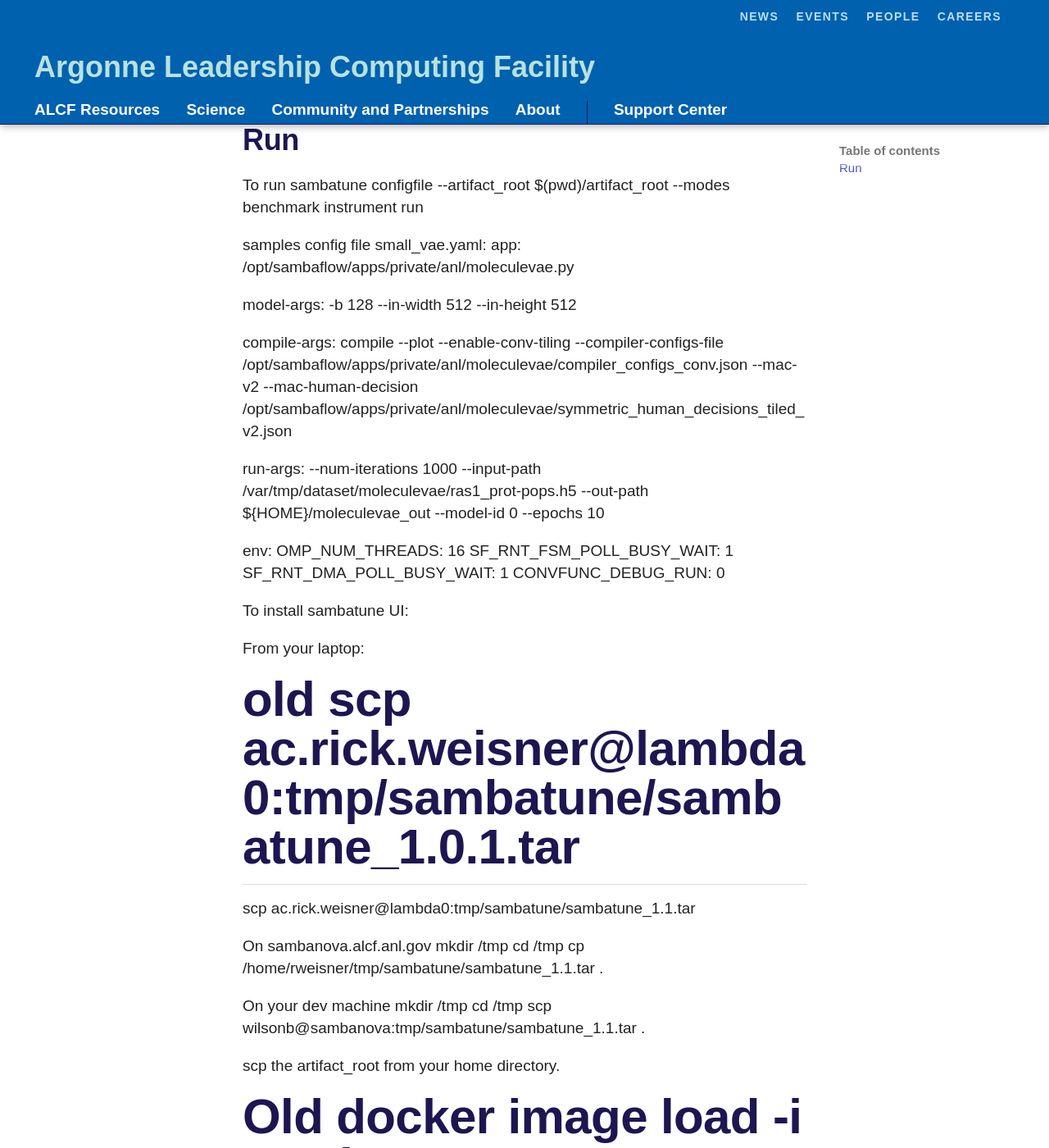
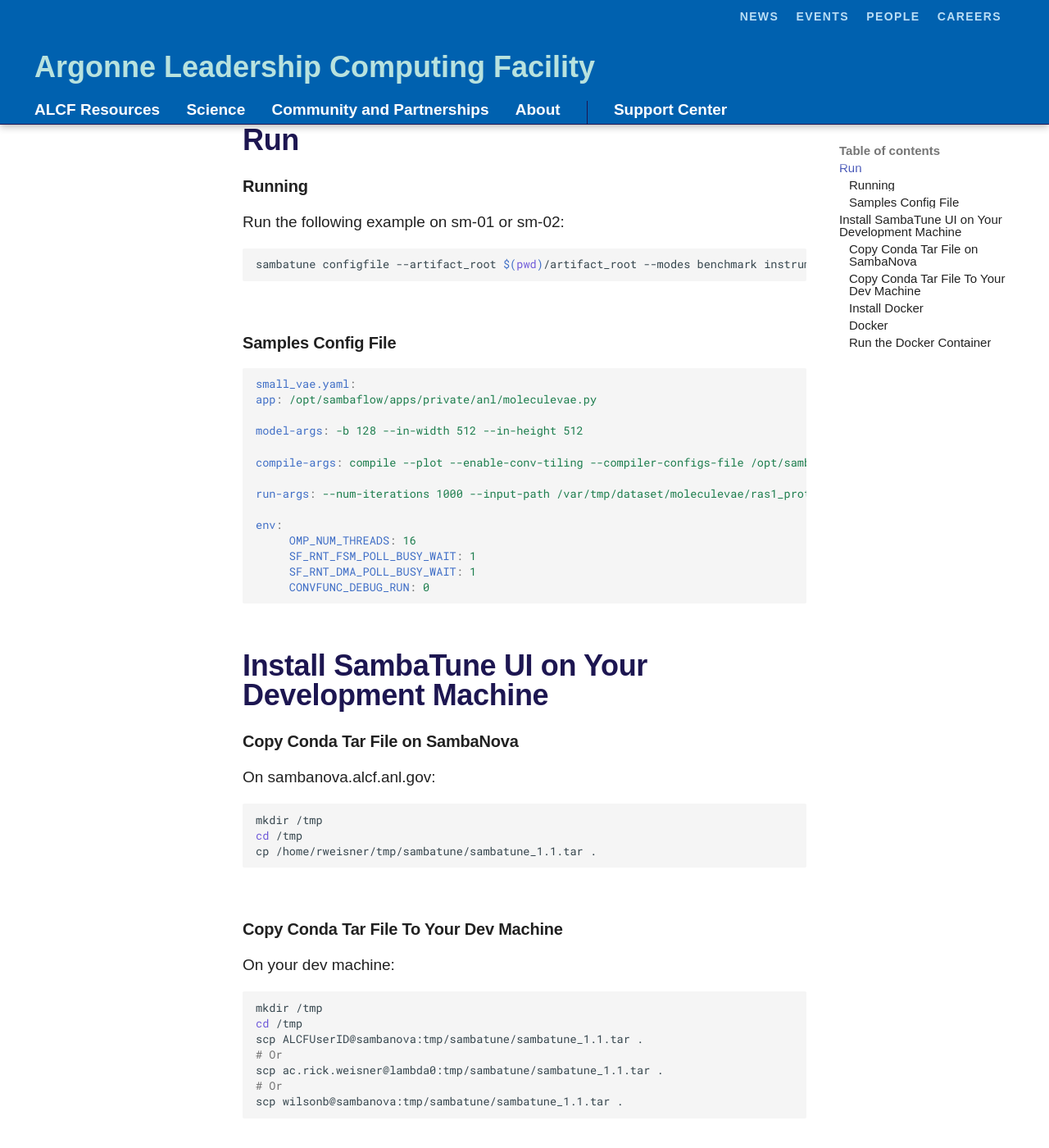
Before and after one commit to argonne-lcf/ai-testbed-userdocs, an MkDocs documentation site: the page built from docs/sambanova/Readme_Rick.md, in a window 1280 px wide and 1400 px high, scrolled down 231 px. Shown: the whole window at 82% size. Built offline with MkDocs 1.6.1 and Material for MkDocs 9.7.7, drawn with Linux system fonts in a browser that asks for light colours; some web fonts are replaced; comment, search, counter and statistics services are not loaded; some of the changed text lies outside the part shown.

Commit message:
Working Readme_Rick.md

````diff
--- a/docs/sambanova/Readme_Rick.md
+++ b/docs/sambanova/Readme_Rick.md
@@ -2,10 +2,17 @@
 
 ## Run
 
-To run
+### Running
+
+Run the following example on sm-01 or sm-02:
+
+```bash
 sambatune configfile --artifact_root $(pwd)/artifact_root --modes benchmark instrument run
+```
 
-samples config file
+### Samples Config File
+
+```yaml
 small_vae.yaml:
 app: /opt/sambaflow/apps/private/anl/moleculevae.py
 
@@ -20,55 +27,95 @@
      SF_RNT_FSM_POLL_BUSY_WAIT: 1
      SF_RNT_DMA_POLL_BUSY_WAIT: 1
      CONVFUNC_DEBUG_RUN: 0
+```
 
-To install sambatune UI:
+## Install SambaTune UI on Your Development Machine
 
-From your laptop:
-#old scp ac.rick.weisner@lambda0:tmp/sambatune/sambatune_1.0.1.tar
-scp ac.rick.weisner@lambda0:tmp/sambatune/sambatune_1.1.tar
+### Copy Conda Tar File on SambaNova
 
-On sambanova.alcf.anl.gov
+On sambanova.alcf.anl.gov:
+
+```bash
 mkdir /tmp
 cd /tmp
 cp /home/rweisner/tmp/sambatune/sambatune_1.1.tar .
+```
 
-On your dev machine
+### Copy Conda Tar File To Your Dev Machine
+
+On your dev machine:
+
+```bash
 mkdir /tmp
 cd /tmp
+scp ALCFUserID@sambanova:tmp/sambatune/sambatune_1.1.tar .
+# Or
+scp ac.rick.weisner@lambda0:tmp/sambatune/sambatune_1.1.tar .
+# Or
 scp wilsonb@sambanova:tmp/sambatune/sambatune_1.1.tar .
+```
 
-scp the artifact_root from your home directory.
+### Install Docker
 
-#Old docker image load -i sambatune_1.0.1.tar
+If necessary:
+
+```bash
+sudo apt-get install docker
+# Or
 sudo snap install docker
+```
+
+### Docker
+
+If you have changed directories:
+
+```bash
+cd /tmp
+```
+
+Load Docker image:
+
+```bash
 sudo docker image load -i sambatune_1.1.tar
+```
 
+List Docker images:
+
+```bash
 sudo docker image ls
+```
 
-on my laptop I get:
+Your output will look something like:
 
-rickw-mbp:sudo docker image ls
-
+```text
 REPOSITORY                                                                                      TAG       IMAGE ID       CREATED         SIZE
-artifacts.sambanovasystems.com/sustaining-docker-lincoln-dev/sambatune/sambatune-client         1.1       bf1d5834776d   3 weeks ago     737MB
 artifacts.sambanovasystems.com/sustaining-docker-lincoln-dev/sambatune/basic-sambatune-client   1.0.1     3001727bd003   4 months ago    664MB
-tutorial-environment_app                                                                        latest    30bbbed54304   18 months ago   25.1MB
-grafana/tns-db                                                                                  latest    b2ca96aa0d5f   19 months ago   25.8MB
-artifacts.sambanovasystems.com/sw-docker-prod/stable/ubuntu-stable                              latest    5bc8d0b14150   20 months ago   7.22GB
-grafana/grafana                                                                                 7.2.0     84537aac1f95   21 months ago   180MB
+```
 
 This is the image you want
-#old artifacts.sambanovasystems.com/sustaining-docker-lincoln-dev/sambatune/basic-sambatune-client   1.0.1     3001727bd003   4 months ago    664MB
-artifacts.sambanovasystems.com/sustaining-docker-lincoln-dev/sambatune/sambatune-client         1.1       bf1d5834776d   3 months ago    737MB
+artifacts.sambanovasystems.com/sustaining-docker-lincoln-dev/sambatune/basic-sambatune-client   1.0.1     3001727bd003   4 months ago    664MB
 
+### Run the Docker Container
 
-My artifact root in in work.
-So...
+Make a work directory:
 
-#old docker container run --mount type=bind,source=/Users/rickw/work,target=/work -it  -p 5050:8576 artifacts.sambanovasystems.com/sustaining-docker-lincoln-dev/sambatune/basic-sambatune-client:1.0.1
-sudo docker container run --mount type=bind,source=/Users/rickw/work,target=/work -it  -p 5050:8576 artifacts.sambanovasystems.com/sustaining-docker-lincoln-dev/sambatune/sambatune-client:1.1
+```bash
+mkdir -p /path/to/work
+# Or
+mkdir -p /home/bwilson/sambatune/work
+```
 
-sudo docker container run --mount type=bind,source=/home/bwilson/work,target=/work -it  -p 5050:8576 artifacts.sambanovasystems.com/sustaining-docker-lincoln-dev/sambatune/sambatune-client:1.1
+Run the container:
+
+```bash
+sudo docker container run --mount type=bind,source=/path/to/work,target=/work -it  -p 5050:8576 artifacts.sambanovasystems.com/sustaining-docker-lincoln-dev/sambatune/sambatune-client:1.1
+# Or
+sudo docker container run --mount type=bind,source=/home/bwilson/sambatune/work,target=/work -it  -p 5050:8576 artifacts.sambanovasystems.com/sustaining-docker-lincoln-dev/sambatune/sambatune-client:1.1
+# Or
+sudo docker container run --mount type=bind,source=/Users/rickw/work,target=/work -it  -p 5050:8576 artifacts.sambanovasystems.com/sustaining-docker-lincoln-dev/sambatune/basic-sambatune-client:1.0.1
+```
+
+The first time you run the above command, you will see many layers being loaded.  It will load immediate from then on.
 
 My artifact_root is in /Users/rickw/work/vae_tst/artifact_root.
 
````
